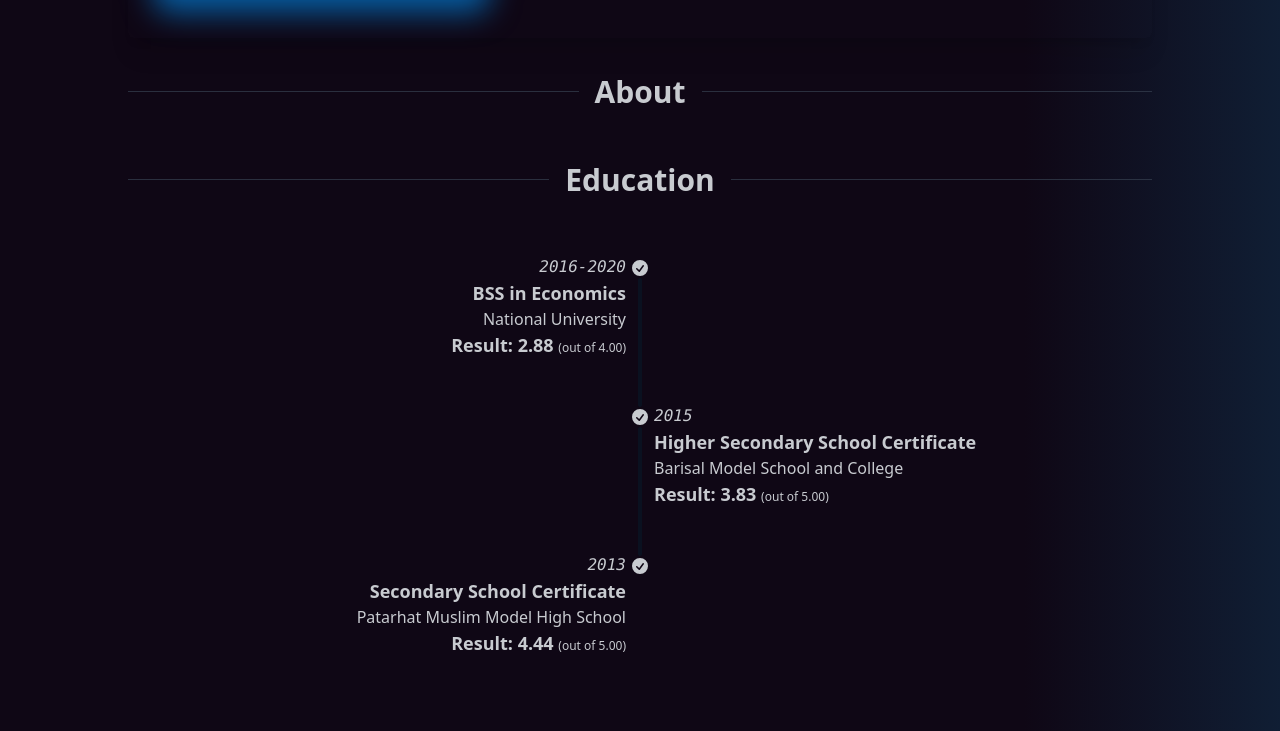
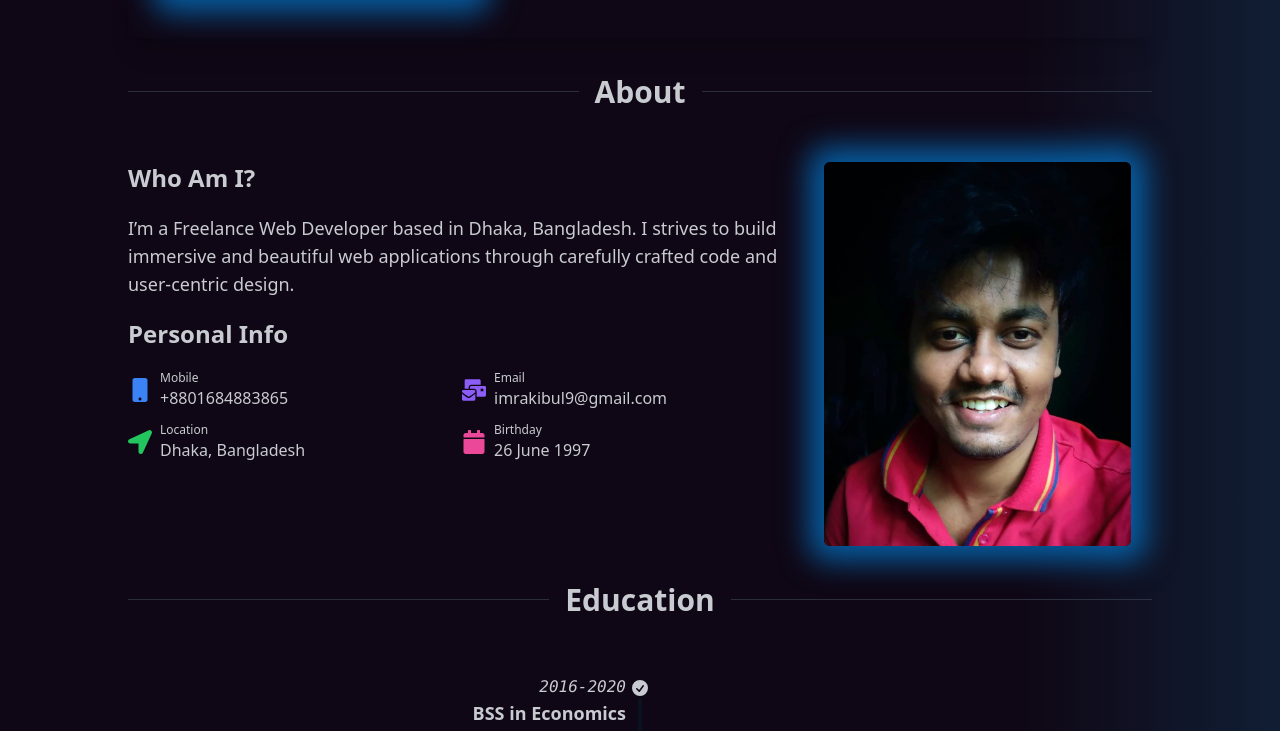
Before and after one commit to rjspyk5/web-dev-portfolio, a React (Vite) app: page / in a window 1280 px wide. Shown: the part 514-1245 px from the top of the page. Built offline with nearby package versions, Linux system fonts and the light colour scheme.

Commit message:
basic about me section create

```diff
--- a/src/Pages/About/About.jsx
+++ b/src/Pages/About/About.jsx
@@ -1,10 +1,114 @@
-import React from "react";
+import { Typewriter } from "react-simple-typewriter";
+import profile from "../../assets/profile1.jpg";
 import { SectionHeading } from "./../../components/sectionHeading/SectionHeading";
 
 export const About = () => {
   return (
     <div>
       <SectionHeading heading="About" />
+      <div className="flex gap-10">
+        <div className="md:w-4/6 flex space-y-5 flex-col ">
+          <h1 className="text-2xl font-bold">Who Am I?</h1>
+
+          <p className="text-lg">
+            I’m a Freelance Web Developer based in Dhaka, Bangladesh. I strives
+            to build immersive and beautiful web applications through carefully
+            crafted code and user-centric design.
+          </p>
+          <div className="flex space-y-5 flex-col ">
+            <h1 className="text-2xl font-bold">Personal Info</h1>
+            <div className="grid lg:grid-cols-2 grid-cols-1 gap-3">
+              <div className="flex items-center gap-2">
+                <div>
+                  <svg
+                    stroke="currentColor"
+                    fill="currentColor"
+                    strokeWidth="0"
+                    viewBox="0 0 320 512"
+                    className="text-2xl text-blue-500"
+                    height="1em"
+                    width="1em"
+                    xmlns="http://www.w3.org/2000/svg"
+                  >
+                    <path d="M272 0H48C21.5 0 0 21.5 0 48v416c0 26.5 21.5 48 48 48h224c26.5 0 48-21.5 48-48V48c0-26.5-21.5-48-48-48zM160 480c-17.7 0-32-14.3-32-32s14.3-32 32-32 32 14.3 32 32-14.3 32-32 32z"></path>
+                  </svg>
+                </div>
+                <div>
+                  <p className="text-xs">Mobile</p>
+                  <p>+8801684883865</p>
+                </div>
+              </div>
+              <div className="flex items-center gap-2">
+                <div>
+                  <svg
+                    stroke="currentColor"
+                    fill="currentColor"
+                    strokeWidth="0"
+                    viewBox="0 0 576 512"
+                    className="text-2xl text-violet-500"
+                    height="1em"
+                    width="1em"
+                    xmlns="http://www.w3.org/2000/svg"
+                  >
+                    <path d="M160 448c-25.6 0-51.2-22.4-64-32-64-44.8-83.2-60.8-96-70.4V480c0 17.67 14.33 32 32 32h256c17.67 0 32-14.33 32-32V345.6c-12.8 9.6-32 25.6-96 70.4-12.8 9.6-38.4 32-64 32zm128-192H32c-17.67 0-32 14.33-32 32v16c25.6 19.2 22.4 19.2 115.2 86.4 9.6 6.4 28.8 25.6 44.8 25.6s35.2-19.2 44.8-22.4c92.8-67.2 89.6-67.2 115.2-86.4V288c0-17.67-14.33-32-32-32zm256-96H224c-17.67 0-32 14.33-32 32v32h96c33.21 0 60.59 25.42 63.71 57.82l.29-.22V416h192c17.67 0 32-14.33 32-32V192c0-17.67-14.33-32-32-32zm-32 128h-64v-64h64v64zm-352-96c0-35.29 28.71-64 64-64h224V32c0-17.67-14.33-32-32-32H96C78.33 0 64 14.33 64 32v192h96v-32z"></path>
+                  </svg>
+                </div>
+                <div>
+                  <p className="text-xs">Email</p>
+                  <p>imrakibul9@gmail.com</p>
+                </div>
+              </div>
+              <div className="flex items-center gap-2">
+                <div>
+                  <svg
+                    stroke="currentColor"
+                    fill="currentColor"
+                    strokeWidth="0"
+                    viewBox="0 0 512 512"
+                    className="text-2xl text-green-500"
+                    height="1em"
+                    width="1em"
+                    xmlns="http://www.w3.org/2000/svg"
+                  >
+                    <path d="M444.52 3.52L28.74 195.42c-47.97 22.39-31.98 92.75 19.19 92.75h175.91v175.91c0 51.17 70.36 67.17 92.75 19.19l191.9-415.78c15.99-38.39-25.59-79.97-63.97-63.97z"></path>
+                  </svg>
+                </div>
+                <div>
+                  <p className="text-xs">Location</p>
+                  <p>Dhaka, Bangladesh</p>
+                </div>
+              </div>
+              <div className="flex items-center gap-2">
+                <div>
+                  <svg
+                    stroke="currentColor"
+                    fill="currentColor"
+                    strokeWidth="0"
+                    viewBox="0 0 448 512"
+                    className="text-2xl text-pink-500"
+                    height="1em"
+                    width="1em"
+                    xmlns="http://www.w3.org/2000/svg"
+                  >
+                    <path d="M12 192h424c6.6 0 12 5.4 12 12v260c0 26.5-21.5 48-48 48H48c-26.5 0-48-21.5-48-48V204c0-6.6 5.4-12 12-12zm436-44v-36c0-26.5-21.5-48-48-48h-48V12c0-6.6-5.4-12-12-12h-40c-6.6 0-12 5.4-12 12v52H160V12c0-6.6-5.4-12-12-12h-40c-6.6 0-12 5.4-12 12v52H48C21.5 64 0 85.5 0 112v36c0 6.6 5.4 12 12 12h424c6.6 0 12-5.4 12-12z"></path>
+                  </svg>
+                </div>
+                <div>
+                  <p className="text-xs">Birthday</p>
+                  <p>26 June 1997</p>
+                </div>
+              </div>
+            </div>
+          </div>
+        </div>
+        <div className="md:w-2/6">
+          {" "}
+          <img
+            className={`max-h-96 duration-300 transition-all shadow-[0px_0px_30px_15px_rgba(0,150,255,0.6)]  ease-linear outline outline-2 outline-transparent  rounded-md  hover:shadow-lg hover:shadow-primary `}
+            src={profile}
+          />
+        </div>
+      </div>
     </div>
   );
 };
```
